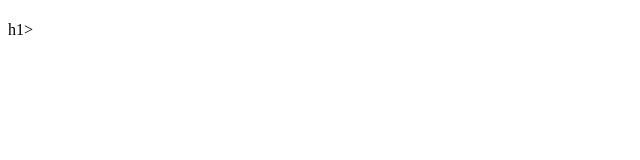
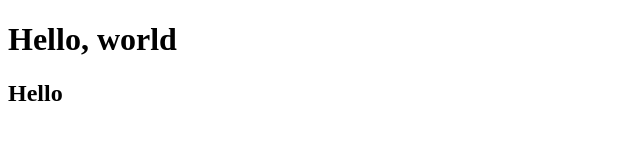
Before and after one commit to AndreiPryakin/first-project, a plain HTML site: page index.html in a window 1280 px wide. Shown: the whole page, without its empty margins (0-640 px from the left). Drawn offline with Linux system fonts and the light colour scheme.

Commit message:
second commit

```diff
--- a/index.html
+++ b/index.html
@@ -5,7 +5,8 @@
     <meta http-equiv="X-UA-Compatible" content="IE=edge">
     <meta name="viewport" content="width=device-width, initial-scale=1.0">
     <title>Document</title>
-    <h1 class='text'></h1>h1>
+    <h1 class='text'>Hello, world</h1>
+    <h2>Hello<h2>
 </head>
 <body class="main">
 
```
